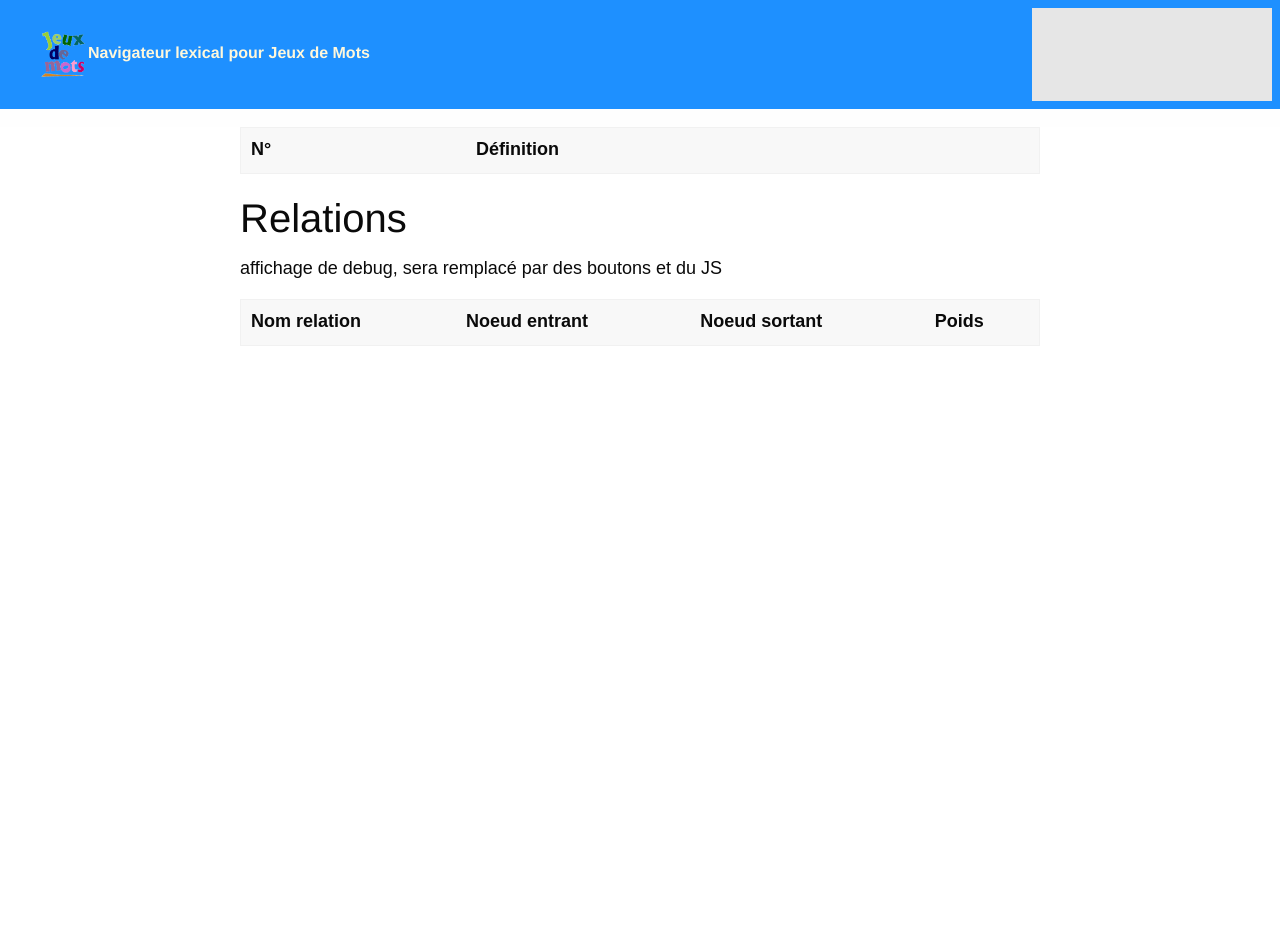
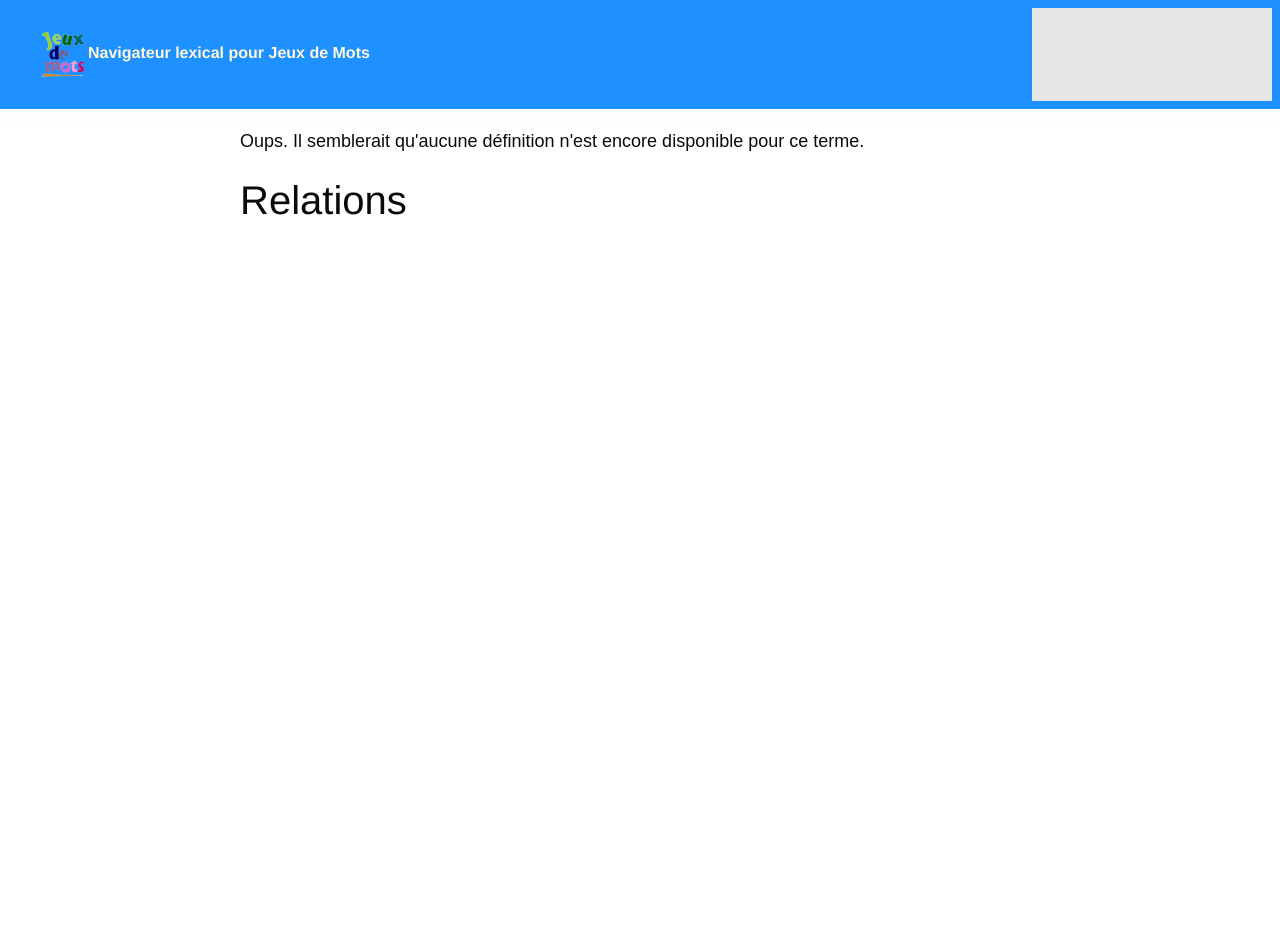
Before and after one commit to DrakenXI/jeuxDeMotsInterface, a Symfony app: template templates/search/index.html.twig in a window 1280 px wide. Shown: the top 926 px of the page. Run offline with Twig, Linux system fonts and the light colour scheme; the template is opened without the code that fills it, so the values that code supplies are empty; some libraries are stand-ins or nearby versions.

Commit message:
affichage relations OK

```diff
--- a/src/Controller/SearchController.php
+++ b/src/Controller/SearchController.php
@@ -23,9 +23,6 @@ class SearchController extends AbstractController
             $item->expiresAfter(10);
             $request = new JDMRequest();
             $page = $request->getDataFor($term);
-        //    var_dump($page->entries);
-        //    var_dump($page->relationTypes);
-        //    var_dump($page->relation);
             return $page;
         });
 
--- a/templates/blog/index.html.twig
+++ b/templates/blog/index.html.twig
@@ -29,7 +29,7 @@
                             {% endfor %}
                             <option value="more" disabled><a href="/">toto</a></option>
                         </select>
-                        <input class="button column large-3" onclick="setAction()" type="submit" value="Submit">
+                        <input class="button column large-3" onclick="setAction()" type="submit" value="Rechercher">
                     </form>
                     <p id="mode-explanation" class="column large-3">Choisissez le mode de recherche.</p>
                 </div><!-- row -->
--- a/templates/partials/footer.html.twig
+++ b/templates/partials/footer.html.twig
@@ -14,6 +14,7 @@
         </script>
         <script src="https://ajax.googleapis.com/ajax/libs/jquery/3.4.1/jquery.min.js"></script>
         <script src="/scripts/chooseSearchMode.js"></script>
+        <script src="/scripts/entriesUI.js"></script>
         <script src="https://dhbhdrzi4tiry.cloudfront.net/cdn/sites/foundation.js"></script>
         <script>
             $(document).foundation();
--- a/templates/search/index.html.twig
+++ b/templates/search/index.html.twig
@@ -12,6 +12,9 @@
     <h1>{{ title }}</h1>
 
     <definitions>
+    {% if content.defs|length == 0 %}
+        <p>Oups. Il semblerait qu'aucune définition n'est encore disponible pour ce terme.</p>
+    {% else %}
         <table>
             <thead>
                 <tr>
@@ -34,33 +37,23 @@
                 {% endfor %}
             </tbody>
         </table>
+    {% endif %}
     </definitions>
 
     <h2>Relations</h2>
     <relations>
-        <p>affichage de debug, sera remplacé par des boutons et du JS</p>
-        <table>
-            <thead>
-                <tr>
-                    <th>Nom relation</th>
-                    <th>Noeud entrant</th>
-                    <th>Noeud sortant</th>
-                    <th>Poids</th>
-                </tr>
-            </thead>
-            <tbody>
         {% for r in content.relations %}
-                <tr>
-                    <td>{{ r.id }}</td>
+            <button class="button" onclick="displayEntries('{{ r.id }}')">{{ r.id }}</button>
+        {% endfor %}
+        {% for r in content.relations %}
+            <div id="{{ r.id }}" style="display: none;">
+                <h3>Entrée(s) pour la relation {{ r.id }}</h3>
                 {% for e in r.entries %}
-                        <td>{{ e.nodeIn }}</td>
-                        <td>{{ e.nodeOut }}</td>
-                        <td>{{ e.weight }}</td>
+                    <p>{{ e.nodeIn }}--({{ e.weight }})-->{{ e.nodeOut }}</p>
                 {% endfor %}
-                </tr>
+
+            </div>
         {% endfor %}
-            </tbody>
-        </table>
     </relations>
 </div>
 {% endblock %}
```
Also changed, not shown: src/Functions/JDMRequest.php (+26 -4 lines). Lines whose indentation alone changed are shown as unchanged.
